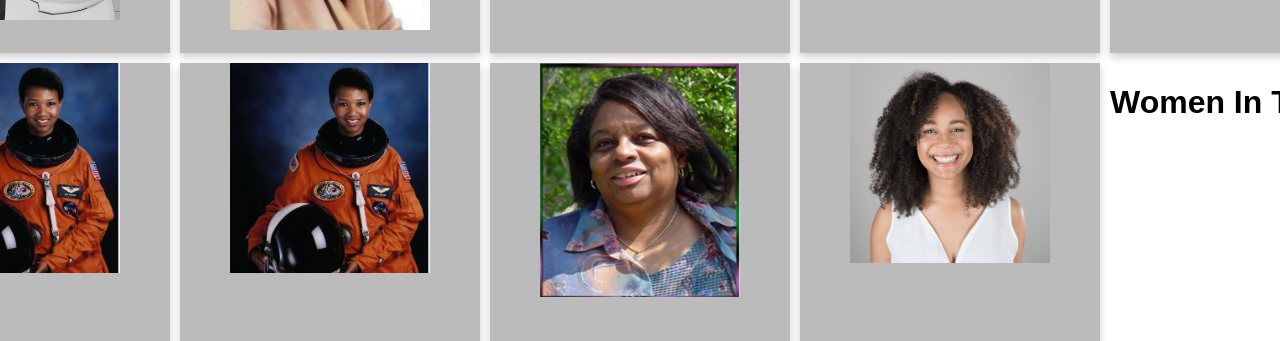
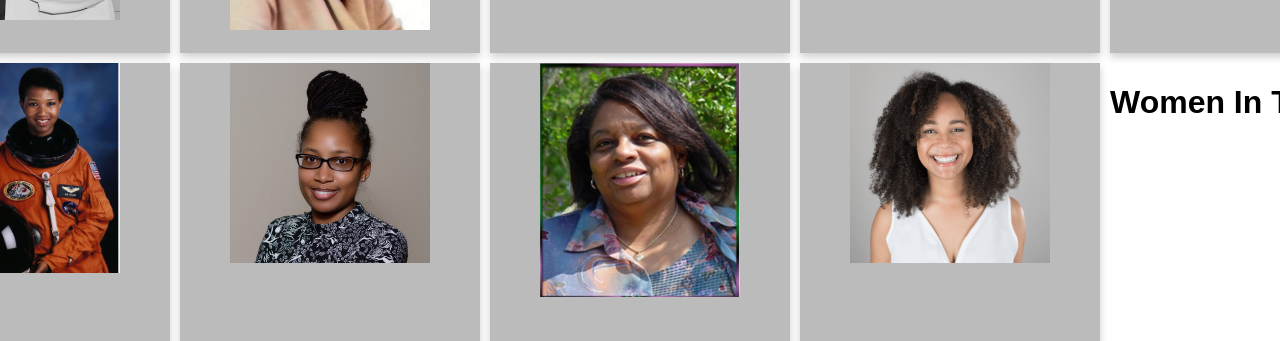
Before and after one commit to Tayloirt/final539, a plain HTML site: page bios.html in a window 1280 px wide. Shown: the part 335-676 px from the top of the page. Drawn offline with Linux system fonts and the light colour scheme.

Commit message:
Add files via upload

```diff
--- a/bios.html
+++ b/bios.html
@@ -141,7 +141,7 @@ In fact, she almost dropped out after what she called a "crisis of confidence."
 <div class="flip-card">
   <div class="flip-card-inner">
     <div class="flip-card-front">
-      <img src="images/JemisonBio.jpg" alt="Avatar" >
+      <img src="images/BMarshbio.jpg" alt="Avatar" >
     </div>
     <div class="flip-card-back">
       <h1>Brandeis Marshall</h1>
```
Also changed, not shown: techVine/bios.html (+1 -1 lines).
